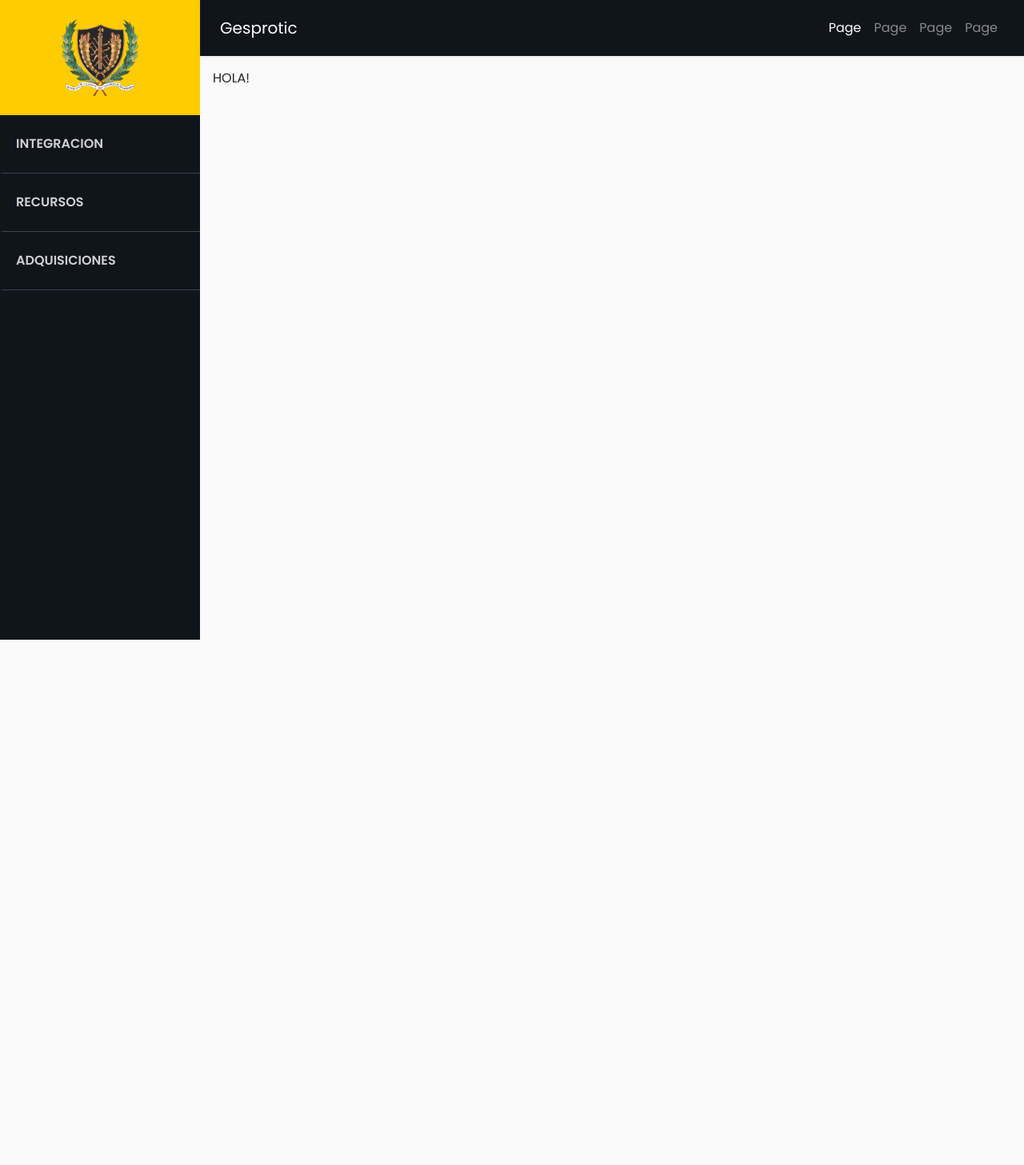
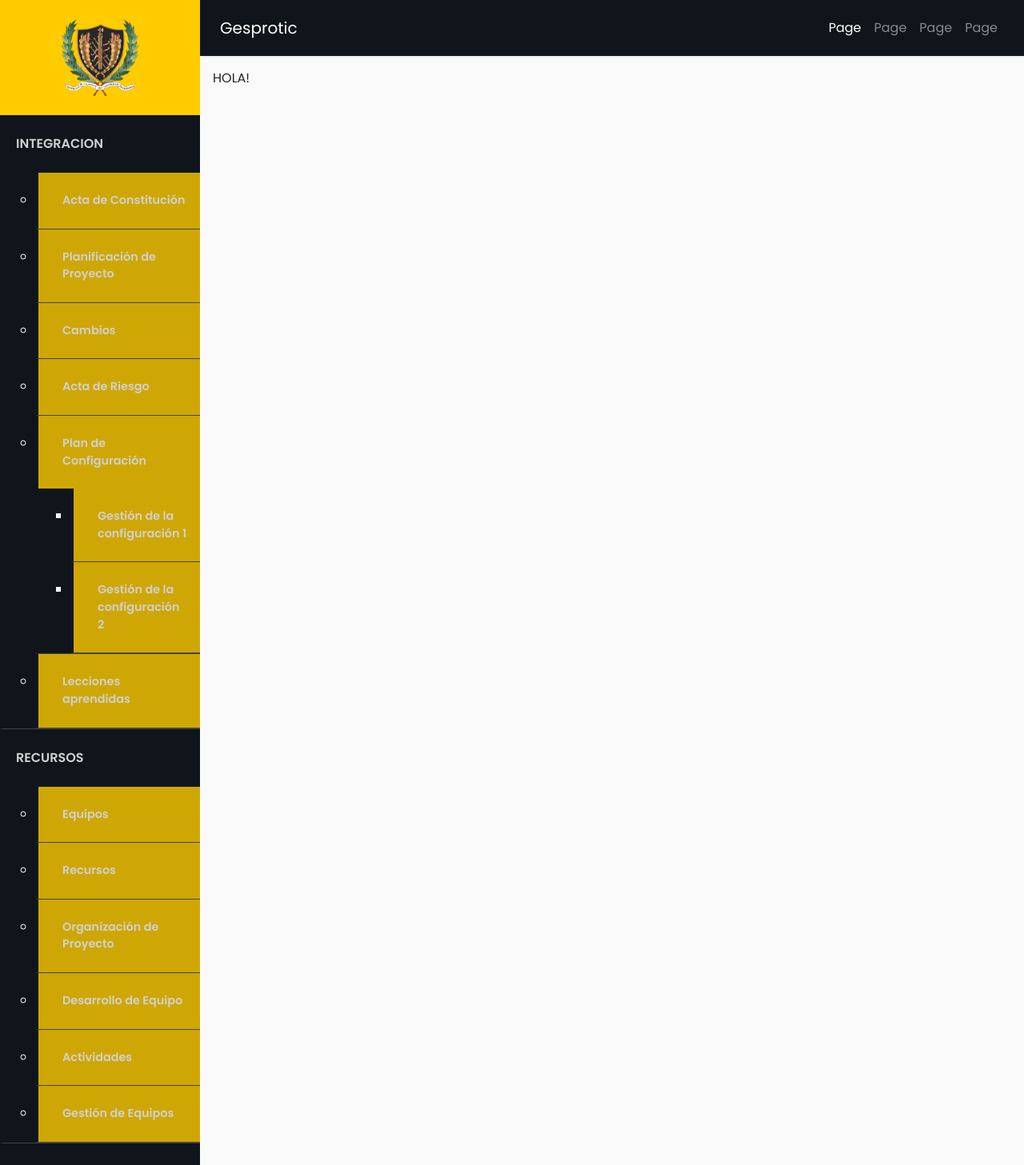
Before and after one commit to loremtz34/ISO21500, an Angular app: page / in a window 1280 px wide. Shown: the top 1457 px of the page at 80% size. Before the commit the page ends 800 px from the top, so only its background shows below. Built offline with nearby package versions, Linux system fonts and the light colour scheme.

Commit message:
Menú lateral

```diff
--- a/src/app/app.component.html
+++ b/src/app/app.component.html
@@ -9,9 +9,61 @@
     <ul class="list-unstyled components">
       <li>
         <a href="#">INTEGRACION</a>
+        <ul>
+          <li>
+            <a href="">Acta de Constitución</a>
+          </li>
+          <li>
+            <a href="">Planificación  de Proyecto</a>
+          </li>
+          <li>
+            <a href="">Cambios</a>
+          </li>
+          <li>
+            <a href="">Acta de Riesgo</a>
+          </li>
+          <li>
+            <a href="">Plan de Configuración</a>
+            <ul>
+              <li>
+                <a href="">
+                  Gestión de la configuración 1
+                </a>
+              </li>
+              <li>
+                <a href="">
+                  Gestión de la configuración 2
+                </a>
+              </li>
+            </ul>
+          </li>
+          <li>
+            <a href="">Lecciones aprendidas</a>
+          </li>
+        </ul>
       </li>
       <li>
         <a href="#">RECURSOS</a>
+        <ul>
+          <li>
+            <a href="">Equipos</a>
+          </li>
+          <li>
+            <a href="">Recursos</a>
+          </li>
+          <li>
+            <a href="">Organización de Proyecto</a>
+          </li>
+          <li>
+            <a href="">Desarrollo de Equipo</a>
+          </li>
+          <li>
+            <a href="">Actividades</a>
+          </li>
+          <li>
+            <a href="">Gestión de Equipos</a>
+          </li>
+        </ul>
       </li>
       <li>
         <a href="#">ADQUISICIONES</a>
```
Also changed, not shown: 1 other file (tests, documents, lock files or other folders).
